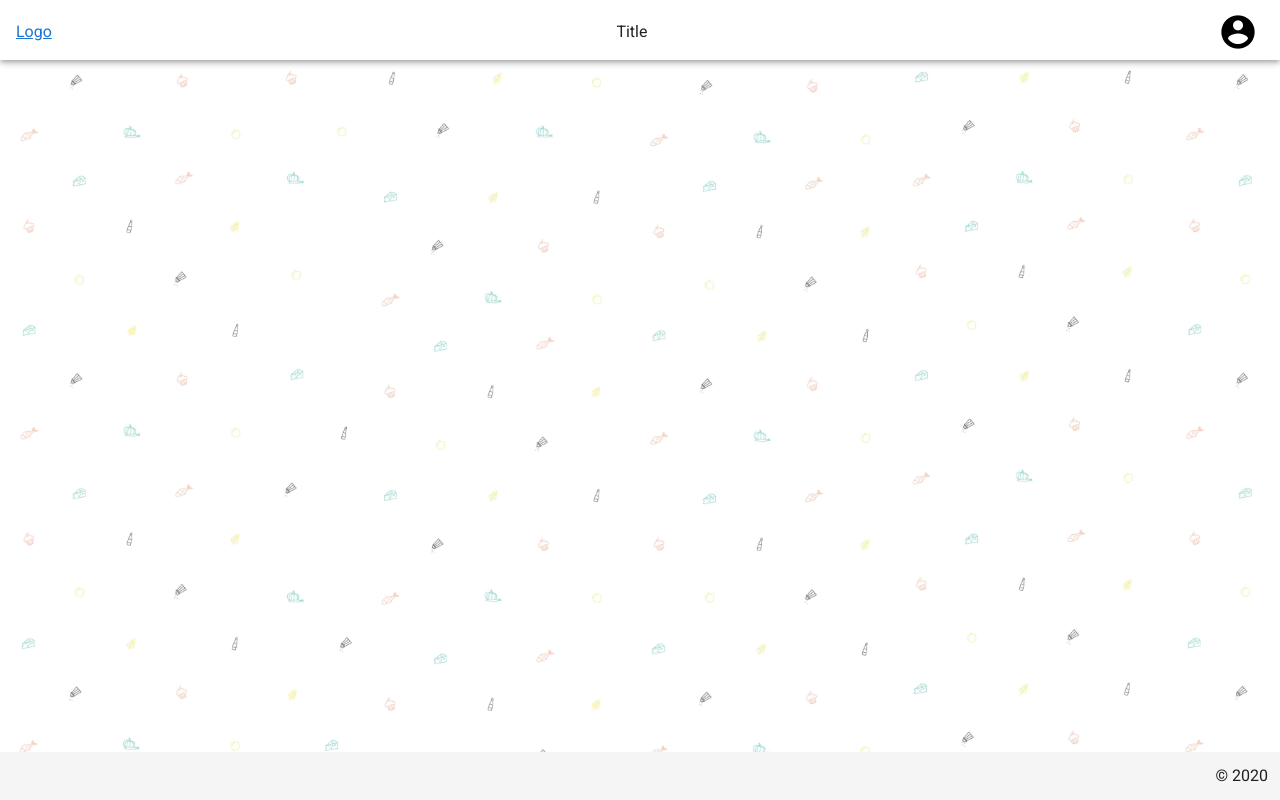
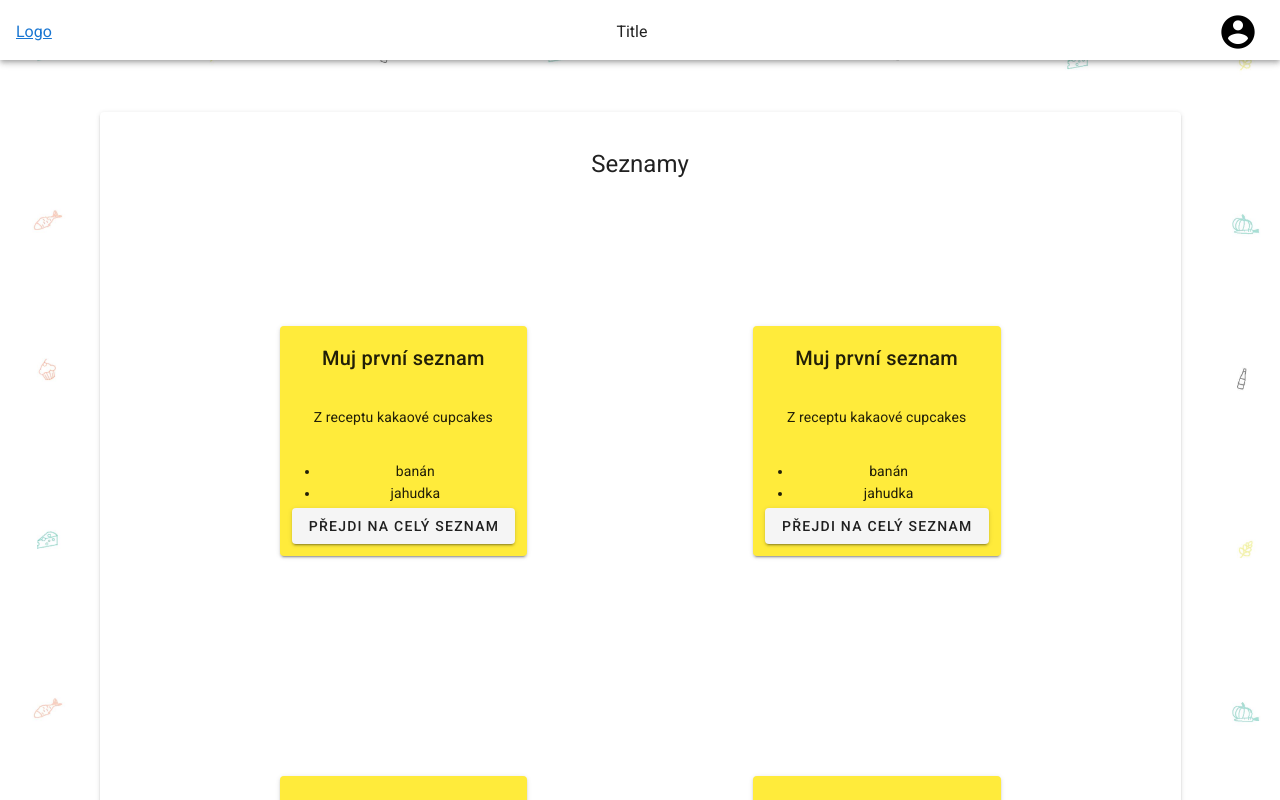
Before and after one commit to Kackac7/PROJEKT-MORIS, a Vue app: page /mojeseznamy in a window 1280 px wide. Shown: the top 800 px of the page. Built offline with nearby package versions, Linux system fonts and the light colour scheme.

Commit message:
doplnene

```diff
--- a/src/components/MainNavigation.vue
+++ b/src/components/MainNavigation.vue
@@ -3,19 +3,19 @@
     <v-row no-gutters align="center" justify="center">
         <v-col cols="3">
             <v-row justify="center" class="my-10">
-                <router-link to="/mojerecepty"><v-btn fab x-large min-height="220px" min-width="220px">Moje recepty</v-btn></router-link>
+                <router-link to="/mojerecepty" class="btn-text"><v-btn fab x-large min-height="220px" min-width="220px" color="teal">Moje recepty</v-btn></router-link>
             </v-row >
 
             <v-row justify="center" class="my-10">
-                <router-link to="/pridatrecept"><v-btn fab x-large min-height="220px" min-width="220px">Přidat recept</v-btn></router-link>
+                <router-link to="/pridatrecept" class="btn-text"><v-btn fab x-large min-height="220px" min-width="220px" color="#E8E544">Přidat recept</v-btn></router-link>
             </v-row>
         </v-col>
         <v-col cols="3">
             <v-row justify="center" class="my-10">
-                <v-btn fab x-large min-height="220px" min-width="220px">Moje seznamy</v-btn>
+                <router-link to="/mojeseznamy" class="btn-text"><v-btn fab x-large min-height="220px" min-width="220px" color="#F89D79" >Moje seznamy</v-btn></router-link>
             </v-row>
             <v-row justify="center" class="my-10">
-                <v-btn fab x-large min-height="220px" min-width="220px">Přidat seznam</v-btn>
+                <router-link to="/vytvorseznam" ><v-btn fab x-large min-height="220px" min-width="220px" color="#232222" class="btn-text">Přidat seznam</v-btn></router-link>
             </v-row>
         </v-col>
 
@@ -28,4 +28,10 @@ export default {};
 </script>
 
 <style>
+.v-btn__content {
+    color: white;
+}
+span .v-btn__content {
+    text-decoration: none;
+}
 </style>
--- /dev/null
+++ b/src/components/MakeList.vue
@@ -0,0 +1,76 @@
+<template>
+  <v-container>
+    <v-card color="white" class="ma-10 py-5 px-10">
+      <v-row>
+        <v-form>
+          <v-text-field v-model="name" :rules="nameRules" label="Název seznamu*" required outlined width="150px"></v-text-field>
+
+          <v-row>
+            <v-col cols="6">
+              <v-autocomplete label="Surovina" outlined v-model="ingredient"></v-autocomplete>
+            </v-col>
+            <v-col>
+              <v-text-field v-model="quantity" label="Množství" outlined></v-text-field>
+            </v-col>
+            <v-col>
+               <v-autocomplete label="Jednotka" outlined v-model="units"></v-autocomplete>
+            </v-col>
+            <v-col>
+               <v-btn icon><v-icon color="black">mdi-trash-can-outline</v-icon></v-btn>
+            </v-col>
+          </v-row>
+
+           <v-row>
+            <v-col cols="6">
+              <v-autocomplete label="Surovina" outlined v-model="ingredient"></v-autocomplete>
+            </v-col>
+            <v-col>
+              <v-text-field v-model="quantity" label="Množství" outlined></v-text-field>
+            </v-col>
+            <v-col>
+               <v-autocomplete label="Jednotka" outlined v-model="units"></v-autocomplete>
+            </v-col>
+            <v-col>
+               <v-btn icon><v-icon color="black">mdi-trash-can-outline</v-icon></v-btn>
+            </v-col>
+          </v-row>
+         <v-row justify="center">
+         <v-btn v-on:click="add" icon class="add-item-to-list"><v-icon color="black">mdi-plus-box</v-icon></v-btn>
+         </v-row>
+         <v-row justify="center">
+          <v-btn> Uložit</v-btn>
+         </v-row>
+        </v-form>
+      </v-row>
+
+      <v-row class="py-5">
+          <router-link to="/"><v-btn>Zpet</v-btn></router-link>
+      </v-row>
+    </v-card>
+  </v-container>
+</template>
+
+<script>
+export default {
+  data() {
+    return {
+      name: "",
+      nameRules: [v => !!v || "Name is required"],
+      ingredient: null,
+      quantity: null,
+      units: [],
+      method: null
+    };
+  },
+
+  methods: {
+      add: function() {
+
+      }
+  }
+};
+</script>
+
+<style>
+
+</style>
--- /dev/null
+++ b/src/components/SavedLists.vue
@@ -0,0 +1,74 @@
+@@ -1,68 +0,0 @@
+<template>
+  <div class="list-card">
+    <v-card color="yellow" class="list my-5">
+      <v-container fluid>
+        <v-row no gutters justify="center">
+        <v-card-title class="list-headline">Muj první seznam</v-card-title>
+        </v-row>
+        <v-row no gutters justify="center">
+        <v-card-subtitle class="list-subtitle">Z receptu kakaové cupcakes</v-card-subtitle>
+        </v-row>
+        <v-row no gutters justify="center">
+        <v-card-text class="list-text">
+        <ul class="ingredients-list">
+       <li>banán</li>
+       <li>jahudka</li>
+        </ul>
+         </v-card-text>
+        </v-row>
+        <v-btn class="button-read-list">Přejdi na celý seznam</v-btn>
+      </v-container>
+    </v-card>
+     <v-card color="yellow" class="list my-5">
+      <v-container fluid>
+        <v-row no gutters justify="center">
+        <v-card-title class="list-headline">Muj první seznam</v-card-title>
+        </v-row>
+        <v-row no gutters justify="center">
+        <v-card-subtitle class="list-subtitle">Z receptu kakaové cupcakes</v-card-subtitle>
+        </v-row>
+        <v-row no gutters justify="center">
+        <v-card-text class="list-text">
+        <ul class="ingredients-list">
+       <li>banán</li>
+       <li>jahudka</li>
+        </ul>
+         </v-card-text>
+        </v-row>
+        <v-btn class="button-read-list">Přejdi na celý seznam</v-btn>
+      </v-container>
+    </v-card>
+  </div>
+</template>
+
+<script>
+export default {
+    data() {
+       listitems: [
+           {
+               polozkaJedna: 'banán',
+           },
+           {
+                polozkaDva: 'jahudka'
+           }
+       ]
+    },
+
+    methods: {
+
+    }
+};
+</script>
+
+<style>
+
+.list-card {
+    margin: 40px;
+    padding: 70px 100px;
+    display: flex;
+    justify-content: space-between;
+    text-align: center;
+}
+
+</style>
--- a/src/router/index.js
+++ b/src/router/index.js
@@ -3,11 +3,12 @@ import VueRouter from 'vue-router';
 import Home from '../views/Home.vue';
 import MyRecipes from '../views/MyRecipes.vue';
 import AddRecipe from '../views/AddRecipe.vue';
+import MyLists from "../views/MyLists.vue";
+import AddList from '../views/AddList.vue';
 
 Vue.use(VueRouter)
 
-  const routes = [
-  {
+const routes = [{
         path: '/',
         name: 'Home',
         component: Home
@@ -21,6 +22,16 @@ Vue.use(VueRouter)
         path: '/pridatrecept',
         name: 'Pridat recept',
         component: AddRecipe
+    },
+    {
+        path: '/mojeseznamy',
+        name: 'Moje seznamy',
+        component: MyLists
+    },
+    {
+        path: '/vytvorseznam',
+        name: 'Vytvor seznam',
+        component: AddList
     }
 
 ]
--- /dev/null
+++ b/src/views/AddList.vue
@@ -0,0 +1,33 @@
+<template>
+  <v-container>
+    <v-card color="white" class="my-lists ma-10 py-5 px-10">
+      <v-card-title class="headline">Vytvor si seznam</v-card-title>
+
+     <makelist />
+
+
+      <v-row class="py-5">
+        <router-link to="/">
+          <v-btn>Zpet</v-btn>
+        </router-link>
+      </v-row>
+    </v-card>
+  </v-container>
+</template>
+
+<script>
+import MakeList from "./../components/MakeList.vue";
+
+export default {
+  components: {
+    makelist: MakeList
+  }
+};
+</script>
+
+<style>
+.headline {
+    justify-content: center;
+
+}
+</style>
--- a/src/views/Home.vue
+++ b/src/views/Home.vue
@@ -9,9 +9,11 @@
 import MainNavigation from "./../components/MainNavigation.vue"
 
 
+
 export default {
   components: {
     mainNavigation: MainNavigation,
+
   }
 };
 </script>
--- /dev/null
+++ b/src/views/MyLists.vue
@@ -0,0 +1,33 @@
+<template>
+  <v-container>
+    <v-card color="white" class="my-lists ma-10 py-5 px-10">
+      <v-card-title class="headline">Seznamy</v-card-title>
+
+     <savedlists />
+     <savedlists />
+
+      <v-row class="py-5">
+        <router-link to="/">
+          <v-btn>Zpet</v-btn>
+        </router-link>
+      </v-row>
+    </v-card>
+  </v-container>
+</template>
+
+<script>
+import SavedLists from "./../components/SavedLists.vue";
+
+export default {
+  components: {
+    savedlists: SavedLists
+  }
+};
+</script>
+
+<style>
+.headline {
+    justify-content: center;
+
+}
+</style>
```
Lines whose indentation alone changed are shown as unchanged.
